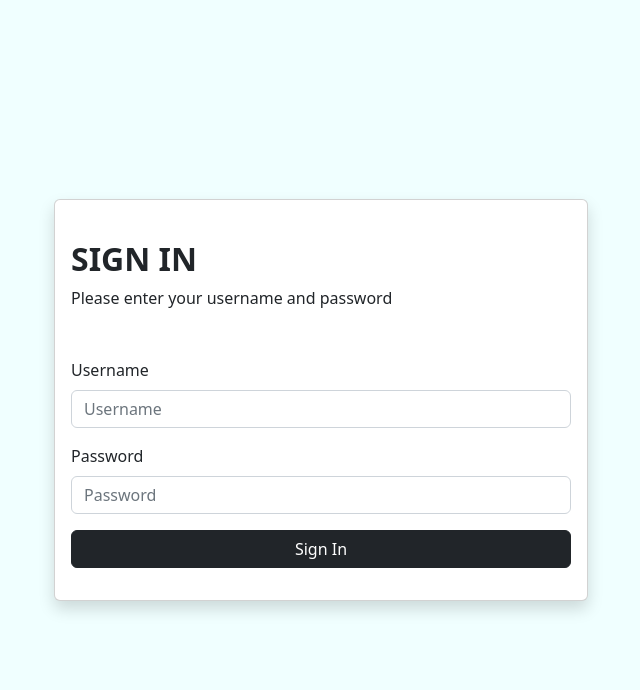
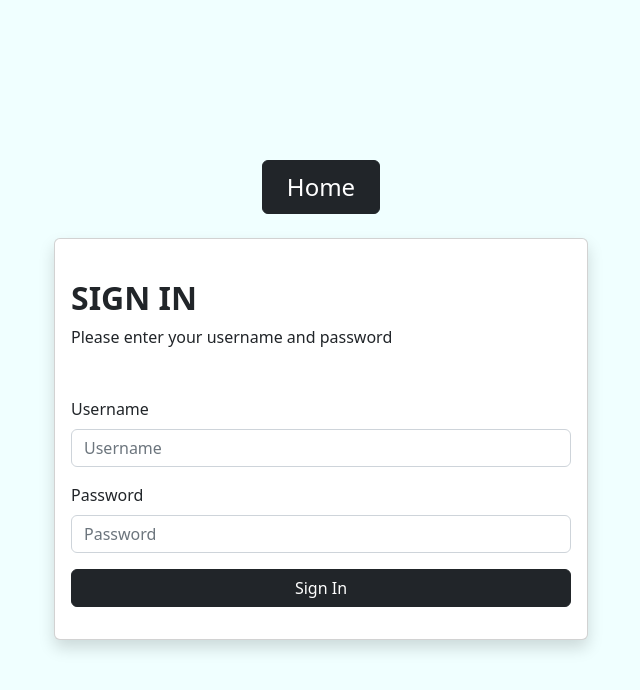
Before and after one commit to qbuus/FullstackToDo, a React (Create React App) app in the folder todofrontend/: page /signin in a window 1280 px wide. Shown: the top 690 px of the page, without its empty margins (319-959 px from the left). Built offline with nearby package versions, Linux system fonts and the light colour scheme.

Commit message:
hot toast uninstall, adding nav to home in signup and signin if clicked by mistake

```diff
--- a/todofrontend/package.json
+++ b/todofrontend/package.json
@@ -18,7 +18,6 @@
     "react-bootstrap": "^2.7.4",
     "react-dom": "^18.2.0",
     "react-hook-form": "^7.43.9",
-    "react-hot-toast": "^2.4.1",
     "react-icons": "^4.8.0",
     "react-redux": "^8.0.5",
     "react-router": "^6.10.0",
--- a/todofrontend/src/App.tsx
+++ b/todofrontend/src/App.tsx
@@ -10,7 +10,6 @@
 import { RootState } from "./redux/reduxState";
 import SignIn from "./components/SignIn";
 import AddToDo from "./components/AddToDo";
-import { Toaster } from "react-hot-toast";
 
 function App() {
   const isUserAuthorized = useSelector(
@@ -19,7 +18,6 @@
 
   return (
     <>
-      <Toaster />
       <BrowserRouter>
         {isUserAuthorized ? <Navigation /> : ""}
         <Container>
--- a/todofrontend/src/components/SignIn.tsx
+++ b/todofrontend/src/components/SignIn.tsx
@@ -17,6 +17,7 @@
 import { isAuth, authUser } from "../redux/reduxState";
 import { useNavigate } from "react-router";
 import { UnauthorizedError } from "../errors/http_errors";
+import { Link } from "react-router-dom";
 
 export default function SignIn() {
   const dispatch = useDispatch();
@@ -52,6 +53,17 @@
       <Container>
         <Row className="vh-100 d-flex justify-content-center align-items-center">
           <Col md={8} lg={6} xs={12}>
+            <div className="d-flex align-items-center justify-content-center mb-4">
+              <Link to="/">
+                <Button
+                  variant="dark"
+                  as="button"
+                  className="px-4 py-2 fs-4"
+                >
+                  Home
+                </Button>
+              </Link>
+            </div>
             <div>
               <Card className="shadow">
                 <Card.Body>
--- a/todofrontend/src/components/SignUp.tsx
+++ b/todofrontend/src/components/SignUp.tsx
@@ -15,6 +15,7 @@
 import "../styles/utils.css";
 import { useNavigate } from "react-router";
 import { ConflictError } from "../errors/http_errors";
+import { Link } from "react-router-dom";
 
 export default function SignUp() {
   const navigate = useNavigate();
@@ -47,6 +48,17 @@
       <Container>
         <Row className="vh-100 d-flex justify-content-center align-items-center">
           <Col md={8} lg={6} xs={12}>
+            <div className="d-flex align-items-center justify-content-center mb-4">
+              <Link to="/">
+                <Button
+                  variant="dark"
+                  as="button"
+                  className="px-4 py-2 fs-4"
+                >
+                  Home
+                </Button>
+              </Link>
+            </div>
             <div>
               <Card className="shadow">
                 <Card.Body>
```
Also changed, not shown: 1 other file (tests, documents, lock files or other folders).
